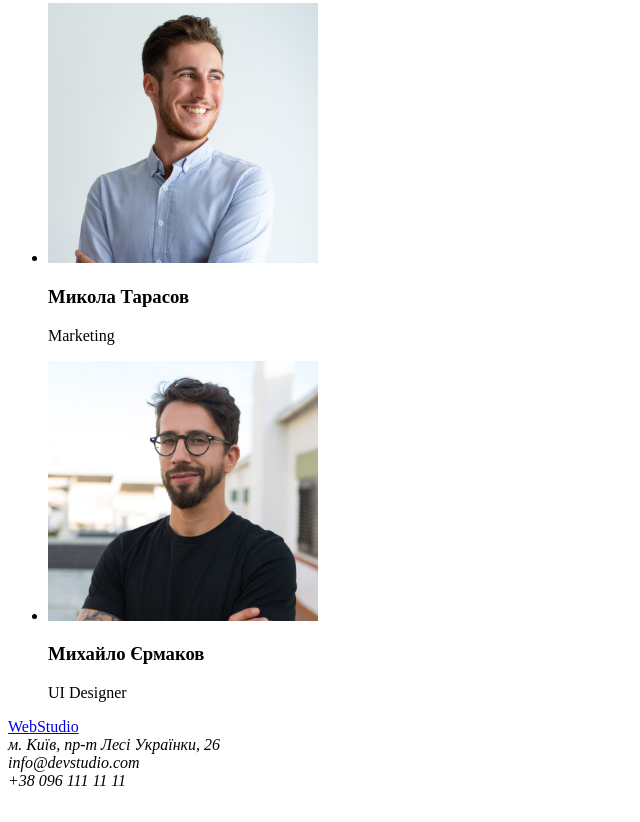
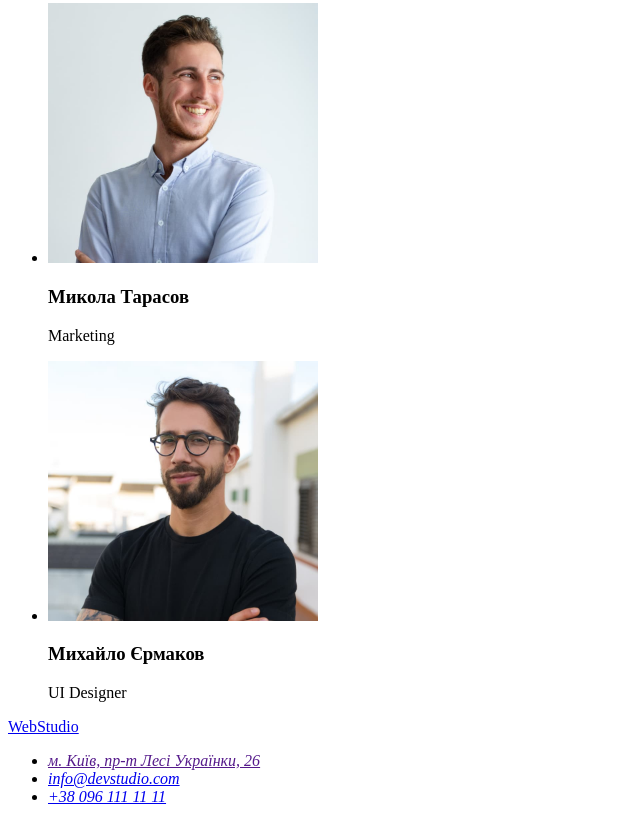
Before and after one commit to VasikaOl/goit-markup-hw-01, a plain HTML site: page index.html in a window 1280 px wide. Shown: the part 2333-3155 px from the top of the page, without its empty margins (0-640 px from the left). Before the commit the page ends 3131 px from the top, so only its background shows below. Drawn offline with Linux system fonts and the light colour scheme.

Commit message:
update address

```diff
--- a/index.html
+++ b/index.html
@@ -113,9 +113,11 @@
     <footer>
       <a href="/"> WebStudio </a>
       <address>
-        м. Київ, пр-т Лесі Українки, 26 <br />
-        info@devstudio.com <br />
-        +38 096 111 11 11
+        <ul>
+          <li><a href="">м. Київ, пр-т Лесі Українки, 26</a></li>
+          <li><a href="mailto:info@devstudio.com">info@devstudio.com</a></li>
+          <li><a href="tel:+380961111111">+38 096 111 11 11</a></li>
+        </ul>
       </address>
     </footer>
   </body>
```
